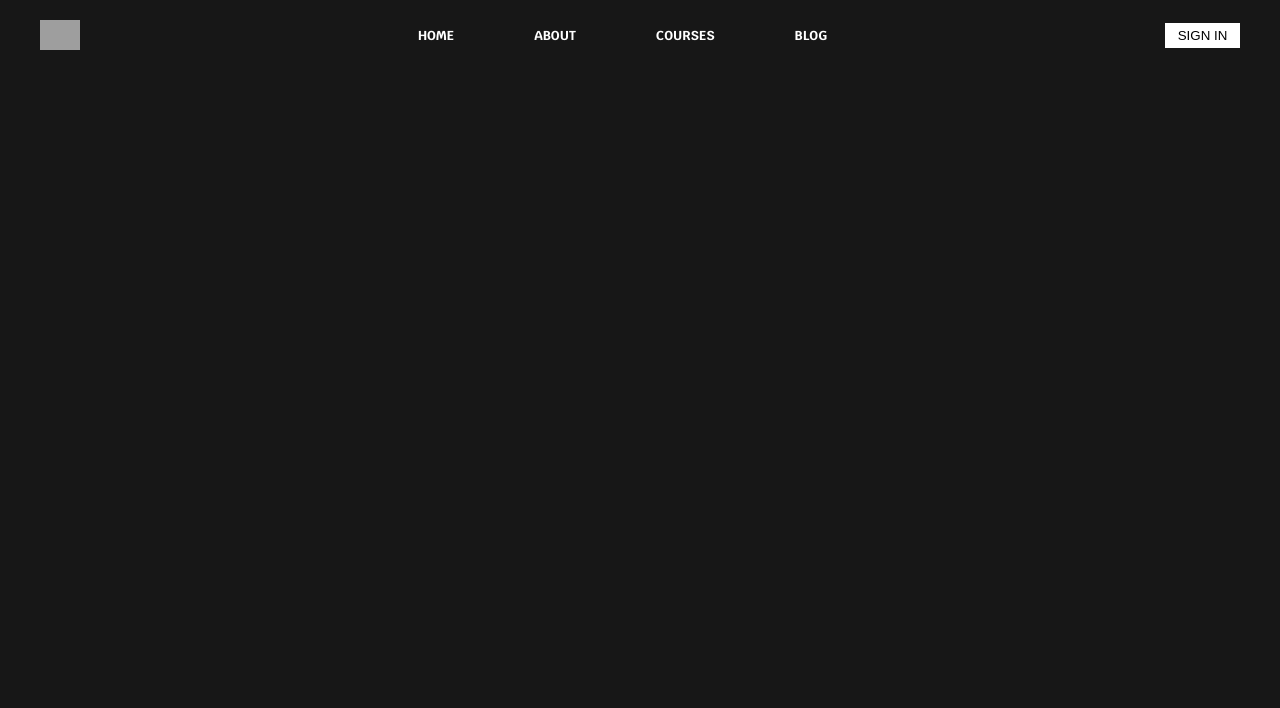
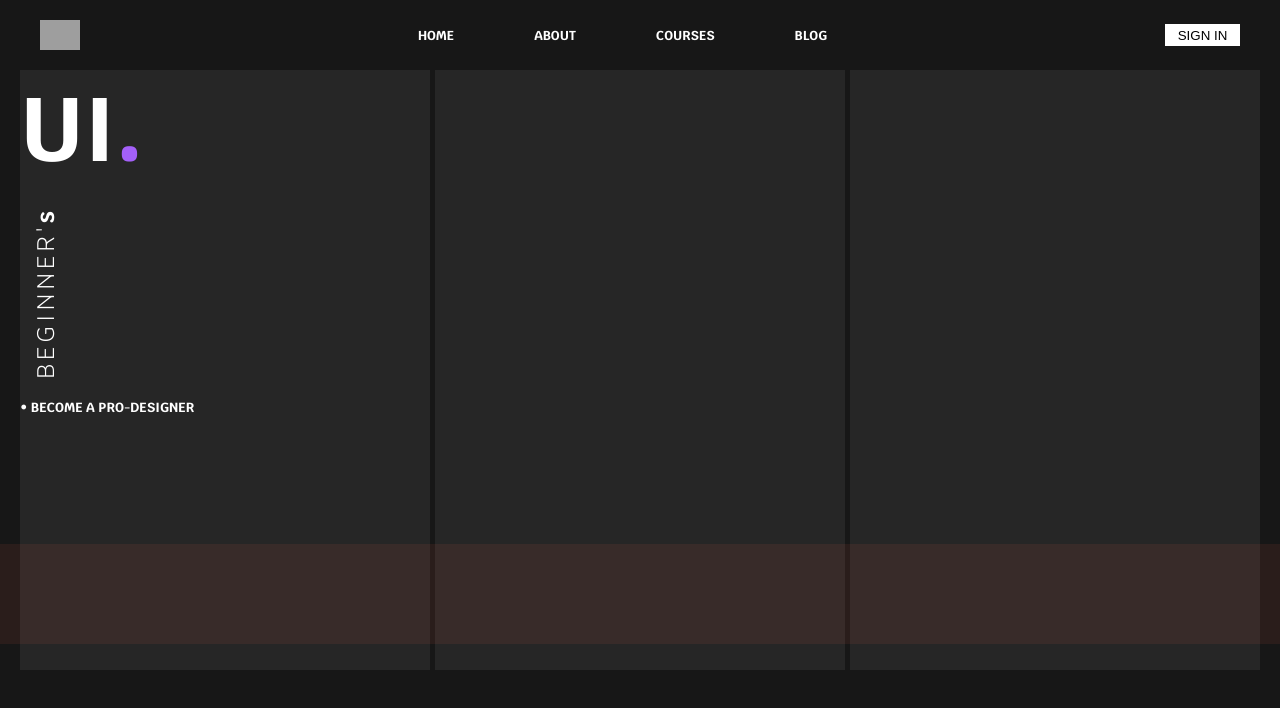
Before and after one commit to Rafaseoanes/ogilvy, a React (Create React App) app: page / in a window 1280 px wide. Shown: the top 708 px of the page. Built offline with nearby package versions, Linux system fonts and the light colour scheme; grey boxes are pictures that could not be loaded.

Commit message:
Style updated

```diff
--- a/src/App.jsx
+++ b/src/App.jsx
@@ -13,9 +13,20 @@ const App = () => {
             <ul>BLOG</ul>
           </li>
         </div>
-        <button style={{ 'height': '25px', 'border': 'none', 'backgroundColor': 'white', 'width': '75px' }} >SIGN IN</button>
+        <button style={{ 'height': '22px', 'border': 'none', 'backgroundColor': 'white', 'width': '75px' }} >SIGN IN</button>
       </div>
-      <div className="section "></div>
+      <div className="section">
+        <div className="hero">
+        <div className="heroFraction fractionOne">
+          <h3 className="uiText">UI<span className="uiPoint">.</span></h3>
+          <h4 className="beginnerText">BEGINNER'<span className="beginnerS">s</span></h4>
+          <h5>• BECOME A PRO-DESIGNER</h5>
+        </div>
+        <div className="heroFraction"></div>
+        <div className="heroFraction"></div>
+        </div>
+        <div className="heroBase"></div>
+      </div>
       <div className="section "></div>
       <div className="section "></div>
       <div className="section "></div>
--- a/src/index.css
+++ b/src/index.css
@@ -12,32 +12,85 @@ body {
   background-color: #171717;
   padding-top: 20px;
 }
-.section{
+
+.section {
   height: 80vh;
 }
-.navbar{
+
+.navbar {
   display: flex;
   justify-content: space-between;
   align-items: center;
   padding: 0px 40px;
 }
-.topList{
+
+.topList {
   display: none;
 }
+.hero {
+  padding: 20px;
+}
+.fractionOne{
+ padding: auto;
+}
+.uiText{
+  font-size: 90px;
+}
+.uiPoint{
+  color: #a460f9;
+}
+.beginnerText{
+  writing-mode: tb-rl  ;
+  transform: scale(-1, -1);
+  font-weight: 300;
+  font-size: x-large;
+  letter-spacing: 4px;
+  margin: 20px 10px;
+}
+.beginnerS{
+  font-weight: 600;
+}
+
 @media(min-width: 900px) {
-  .topList{
+  .topList {
     display: flex;
     justify-content: space-around;
     align-items: center;
   }
+
   .topList li {
     display: flex;
     list-style: none;
     font-size: small;
     font-weight: 700;
   }
+
   .topList li ul {
     margin: 0px 40px;
   }
 
+  /* .topList li ul:hover {
+    border-bottom: 2px solid white;
+  } */
+  .hero {
+    display: grid;
+    grid-template-columns: repeat(3, 1fr);
+    grid-template-rows: 1fr;
+    grid-column-gap: 5px;
+    grid-row-gap: 0px;
+    padding: 20px;
+    height: 100%;
+  }
+
+  .heroFraction {
+    height: 100%;
+    background-color: rgba(222, 222, 222, 0.073);
+  }
+  .heroBase{
+    width: 100%;
+    height: 100px;
+    background-color: rgba(255, 99, 71, 0.084);
+    position: fixed;
+    top: 34em;
+  }
 }
```
